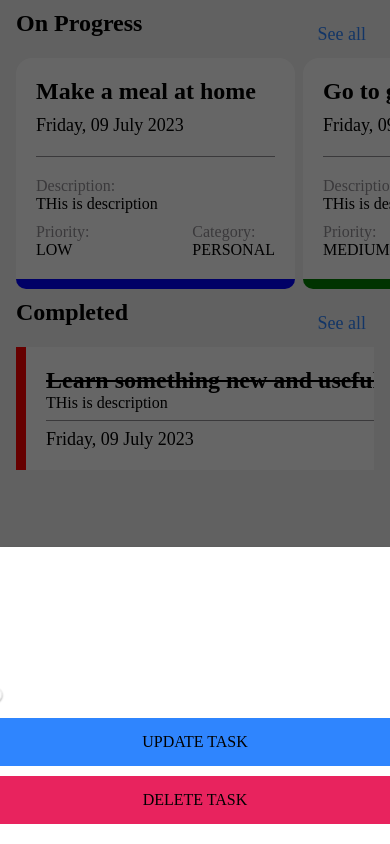
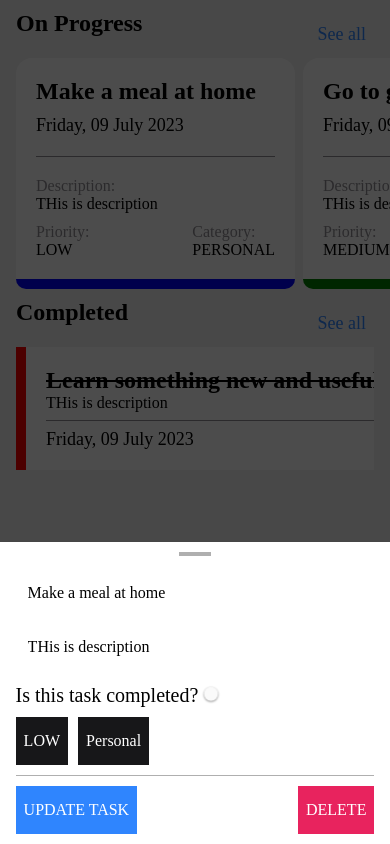
Before and after one commit to ShravanMeena/taskbuddy, a React Native app: screen /Home in a window 390 px wide. Both pictures are taken after a click on the element 155 px from the left and 173 px from the top of the page. Built offline with nearby package versions, Linux system fonts and the light colour scheme.

Commit message:
added priority and categories

```diff
--- a/App.js
+++ b/App.js
@@ -11,10 +11,9 @@ import {
   TBSpacing,
 } from './src/theme/TBTheme';
 import {CoreNavigation} from './src/navigation';
-
 import {Provider} from 'react-redux';
 import {store} from './src/redux/Store';
-import TBModal from './src/components/generic/TBModal';
+import TBModal from './src/components/atoms/TBModal';
 import TBCard from './src/components/atoms/TBCard';
 import TBText from './src/components/atoms/TBText';
 import TBSpacer from './src/components/atoms/TBSpacer';
--- a/src/components/atoms/TBButton.js
+++ b/src/components/atoms/TBButton.js
@@ -9,7 +9,6 @@ import {
 import {
   TBColors,
   TBComponentSize,
-  TBFontFamily,
   TBFontSize,
   TBSpacing,
 } from '../../theme/TBTheme';
@@ -44,7 +43,7 @@ const TBButton = ({
     <TBText
       semibold
       color={
-        titleColor ? titleColor : disabled ? TBColors.white : TBColors.black
+        titleColor ? titleColor : disabled ? TBColors.white : TBColors.white
       }
       //@ts-ignore
       style={{...styles.titleStyle, ...titleStyle}}>
@@ -123,7 +122,7 @@ const {width} = Dimensions.get('screen');
 
 const styles = StyleSheet.create({
   container: {
-    width: width - TBSpacing.small,
+    // width: width - TBSpacing.small,
     height: 3 * TBSpacing.medium,
     alignItems: 'center',
     justifyContent: 'center',
--- a/src/components/generic/TBModal.js
+++ b/src/components/atoms/TBModal.js
@@ -6,19 +6,22 @@ import {
   TouchableWithoutFeedback,
   ScrollView,
   TouchableOpacity,
+  Pressable,
 } from 'react-native';
-import UpdateAndCreateTask from './UpdateAndCreateTask';
+import UpdateAndCreateTask from '../generic/UpdateAndCreateTask';
 import {TBColors, TBOpacity, TBSpacing} from '../../theme/TBTheme';
 import {useDispatch} from 'react-redux';
 import {readByIdTaskAction} from '../../redux/actions/todoActions';
+import TBDivider from './TBDivider';
+import TBSpacer from './TBSpacer';
 
-const TBModal = ({children, task}) => {
+const TBModal = ({children, task, renderComponent}) => {
   const [modalVisible, setModalVisible] = useState(false);
 
   const dispatch = useDispatch();
 
   const setTaskForUpdate = () => {
-    dispatch(readByIdTaskAction(task));
+    task && dispatch(readByIdTaskAction(task));
   };
 
   return (
@@ -35,11 +38,25 @@ const TBModal = ({children, task}) => {
             setModalVisible(false);
           }}>
           <View style={styles.centeredView}>
-            <View style={styles.modalView}>
+            <Pressable style={styles.modalView}>
+              <TBSpacer />
+              <TBDivider
+                color={TBColors.bleachGrey}
+                height={TBSpacing.xs}
+                width={TBSpacing.xxl}
+              />
+              <TBSpacer />
               <ScrollView>
-                <UpdateAndCreateTask />
+                {renderComponent ? (
+                  renderComponent()
+                ) : (
+                  <UpdateAndCreateTask
+                    closeModal={() => setModalVisible(false)}
+                  />
+                )}
               </ScrollView>
-            </View>
+              <TBSpacer />
+            </Pressable>
           </View>
         </TouchableWithoutFeedback>
       </Modal>
@@ -66,8 +83,7 @@ const styles = StyleSheet.create({
     backgroundColor: TBColors.white,
     // borderTopLeftRadius: TBSpacing.xl,
     // borderTopRightRadius: TBSpacing.xl,
-    paddingHorizontal: TBSpacing.medium,
-    paddingVertical: TBSpacing.large,
+    paddingHorizontal: TBSpacing.large,
     alignItems: 'center',
     shadowColor: '#000',
     shadowOffset: {
--- a/src/components/generic/TaskCompletedCard.js
+++ b/src/components/generic/TaskCompletedCard.js
@@ -10,7 +10,7 @@ import {
 } from '../../theme/TBTheme';
 import TBText from '../atoms/TBText';
 import TBDivider from '../atoms/TBDivider';
-import TBModal from './TBModal';
+import TBModal from '../atoms/TBModal';
 import {TBPriorityColor} from '../../constants/TBConstants';
 
 export default function TaskCompletedCard({task}) {
--- a/src/components/generic/TaskProgressCard.js
+++ b/src/components/generic/TaskProgressCard.js
@@ -11,7 +11,7 @@ import {
 import TBText from '../atoms/TBText';
 import TBSpacer from '../atoms/TBSpacer';
 import TBDivider from '../atoms/TBDivider';
-import TBModal from './TBModal';
+import TBModal from '../atoms/TBModal';
 import {TBPriorityColor} from '../../constants/TBConstants';
 
 export default function TaskProgressCard({task}) {
--- a/src/components/generic/UpdateAndCreateTask.js
+++ b/src/components/generic/UpdateAndCreateTask.js
@@ -1,8 +1,6 @@
 import React, {useState} from 'react';
 import TBInput from '../atoms/TBInput';
 import TBButton from '../atoms/TBButton';
-// import TBDropdown from '../atoms/TBDropdown';
-// import LogHelper from '../../utils/LogHelper';
 import {useDispatch, useSelector} from 'react-redux';
 import {
   createTaskAction,
@@ -10,21 +8,30 @@ import {
   updateTaskAction,
 } from '../../redux/actions/todoActions';
 import TBSpacer from '../atoms/TBSpacer';
-import {TBColors, TBFontSize} from '../../theme/TBTheme';
+import {
+  TBColors,
+  TBComponentSize,
+  TBFontSize,
+  TBSpacing,
+} from '../../theme/TBTheme';
 import TBSwitch from '../atoms/TBSwitch';
 import TBCard from '../atoms/TBCard';
 import TBText from '../atoms/TBText';
-import { generateUUID } from '../../utils/CommonUtils';
+import {generateUUID} from '../../utils/CommonUtils';
+import TBModal from '../atoms/TBModal';
+import CategoriesList from './components/CategoriesList';
+import PrioritiesList from './components/PrioritiesList';
+import TBDivider from '../atoms/TBDivider';
 
-const UpdateAndCreateTask = () => {
+const UpdateAndCreateTask = ({closeModal}) => {
   const {readTask} = useSelector(state => state.todoReducer);
 
   const [taskTitle, setTaskTitle] = useState(readTask?.title || '');
   const [taskDescription, setTaskDescription] = useState(
     readTask?.description || '',
   );
-  const [taskCategory, setTaskCategory] = useState(readTask?.category || 'GENERAL');
-  const [taskPriority, setTaskPriority] = useState(readTask?.priority || 'LOW');
+  const [taskCategory, setTaskCategory] = useState(readTask?.category);
+  const [taskPriority, setTaskPriority] = useState(readTask?.priority);
   const [completed, setCompleted] = useState(readTask?.completed || false);
 
   const dispatch = useDispatch();
@@ -50,15 +57,21 @@ const UpdateAndCreateTask = () => {
 
       setTaskTitle('');
       setTaskDescription('');
+      setCompleted(false);
+      setTaskPriority('');
+      setTaskCategory('');
     }
+
+    closeModal();
   };
 
   const deleteTaskHandler = () => {
     dispatch(deleteTaskAction(readTask.id));
+    closeModal();
   };
 
   return (
-    <>
+    <TBCard width={TBComponentSize.contentWidth}>
       <TBInput
         placeholder="Task Title"
         value={taskTitle}
@@ -70,15 +83,6 @@ const UpdateAndCreateTask = () => {
         onChangeText={text => setTaskDescription(text)}
       />
       <TBSpacer />
-      {/* <TBDropdown
-        options={[1, 2, 3, 5]}
-        placeholder={'selectBankPlaceholder'}
-        value={'asdad'}
-        onSelect={e => {
-          LogHelper.log(e);
-        }}
-      /> */}
-
       <TBCard row>
         <TBText fontSize={TBFontSize.xxl}>Is this task completed?</TBText>
         <TBSwitch
@@ -87,20 +91,47 @@ const UpdateAndCreateTask = () => {
           trueTrackColor={TBColors.primary}
         />
       </TBCard>
+
       <TBSpacer />
+      <TBCard row>
+        <TBModal
+          renderComponent={() => (
+            <PrioritiesList setTaskPriority={setTaskPriority} />
+          )}>
+          <TBButton title={taskPriority || 'Priority'} disabled />
+        </TBModal>
+        <TBSpacer />
+
+        <TBModal
+          renderComponent={() => (
+            <CategoriesList setTaskCategory={setTaskCategory} />
+          )}>
+          <TBButton title={taskCategory || 'Categories'} disabled />
+        </TBModal>
+      </TBCard>
+
+      <TBSpacer />
+      <TBDivider
+        color={TBColors.bleachGrey}
+        height={TBSpacing.xss}
+        width={TBComponentSize.contentWidth}
+      />
+      <TBSpacer />
+      <TBCard row spaceBetween>
         <TBButton
           title={readTask ? 'UPDATE TASK' : 'CREATE TASK'}
           onPress={createTaskHandler}
         />
-      <TBSpacer />
+
         {readTask && (
           <TBButton
             backgroundColor={TBColors.redText}
-          title="DELETE TASK"
+            title="DELETE"
             onPress={deleteTaskHandler}
           />
         )}
-    </>
+      </TBCard>
+    </TBCard>
   );
 };
 
--- /dev/null
+++ b/src/components/generic/components/CategoriesList.js
@@ -0,0 +1,23 @@
+import React from 'react';
+import TBButton from '../../atoms/TBButton';
+import {TBComponentSize} from '../../../theme/TBTheme';
+import {FlatList} from 'react-native';
+
+export default function CategoriesList({setTaskCategory}) {
+  const renderItem = ({item}) => (
+    <TBButton
+      title={item}
+      width={TBComponentSize.buttonWidthXS}
+      onPress={() => setTaskCategory(item)}
+    />
+  );
+  return (
+    <FlatList
+      data={['GENERAL', 'HOME', 'GYM']}
+      showsHorizontalScrollIndicator={false}
+      horizontal
+      renderItem={renderItem}
+      keyExtractor={item => item}
+    />
+  );
+}
--- /dev/null
+++ b/src/components/generic/components/PrioritiesList.js
@@ -0,0 +1,24 @@
+import React from 'react';
+import {TBComponentSize} from '../../../theme/TBTheme';
+import TBButton from '../../atoms/TBButton';
+import {prioritiesList} from '../../../models/dummyTasksData';
+import {FlatList} from 'react-native';
+
+export default function PrioritiesList({setTaskPriority}) {
+  const renderItem = ({item}) => (
+    <TBButton
+      title={item.name}
+      width={TBComponentSize.buttonWidthXS}
+      onPress={() => setTaskPriority(item.name)}
+    />
+  );
+  return (
+    <FlatList
+      data={prioritiesList}
+      showsHorizontalScrollIndicator={false}
+      horizontal
+      renderItem={renderItem}
+      keyExtractor={item => item.id}
+    />
+  );
+}
--- a/src/models/dummyTasksData.js
+++ b/src/models/dummyTasksData.js
@@ -24,3 +24,18 @@ export const dummyTasksData = [
     category: 'EXERCISE',
   },
 ];
+
+export const prioritiesList = [
+  {
+    id: 1,
+    name: 'LOW',
+  },
+  {
+    id: 2,
+    name: 'MEDIUM',
+  },
+  {
+    id: 3,
+    name: 'HIGH',
+  },
+];
--- a/src/theme/TBTheme.js
+++ b/src/theme/TBTheme.js
@@ -212,7 +212,7 @@ export const TBColors = {
   black: '#000000',
   white: '#FFFFFF',
   transparent: 'transparent',
-  rgbaTransparent: 'rgba(0,0,0,0.6)',
+  rgbaTransparent: 'rgba(0,0,0,0.7)',
   white90: '#FFFFFF90',
   white10: '#434248',
   white12: '#FFFFFF12',
```
Also changed, not shown: src/screens/home/HomeScreen.js (+18 -38 lines), src/screens/home/components/renderItems.js (added, +29 -0 lines). Lines whose indentation alone changed are shown as unchanged.
